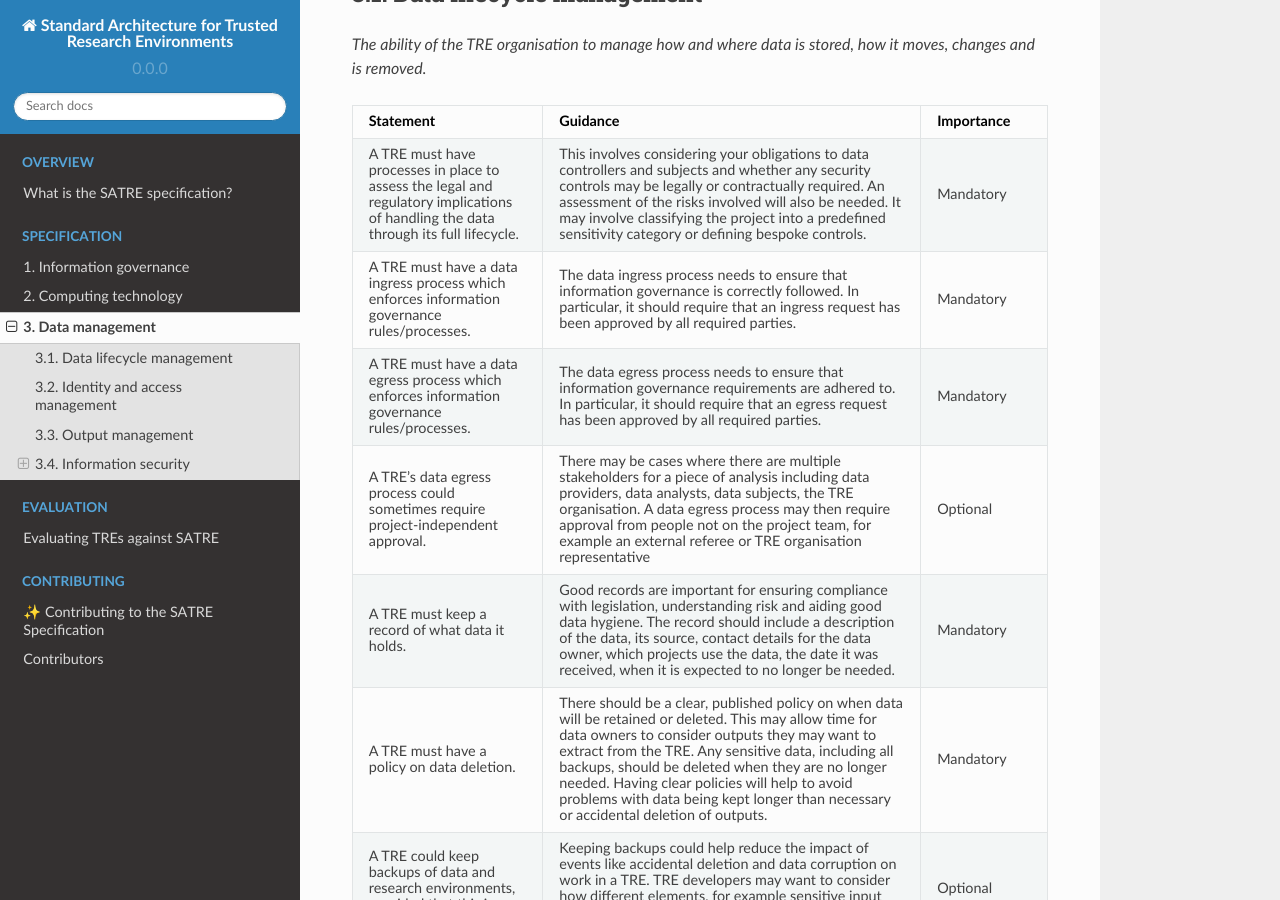
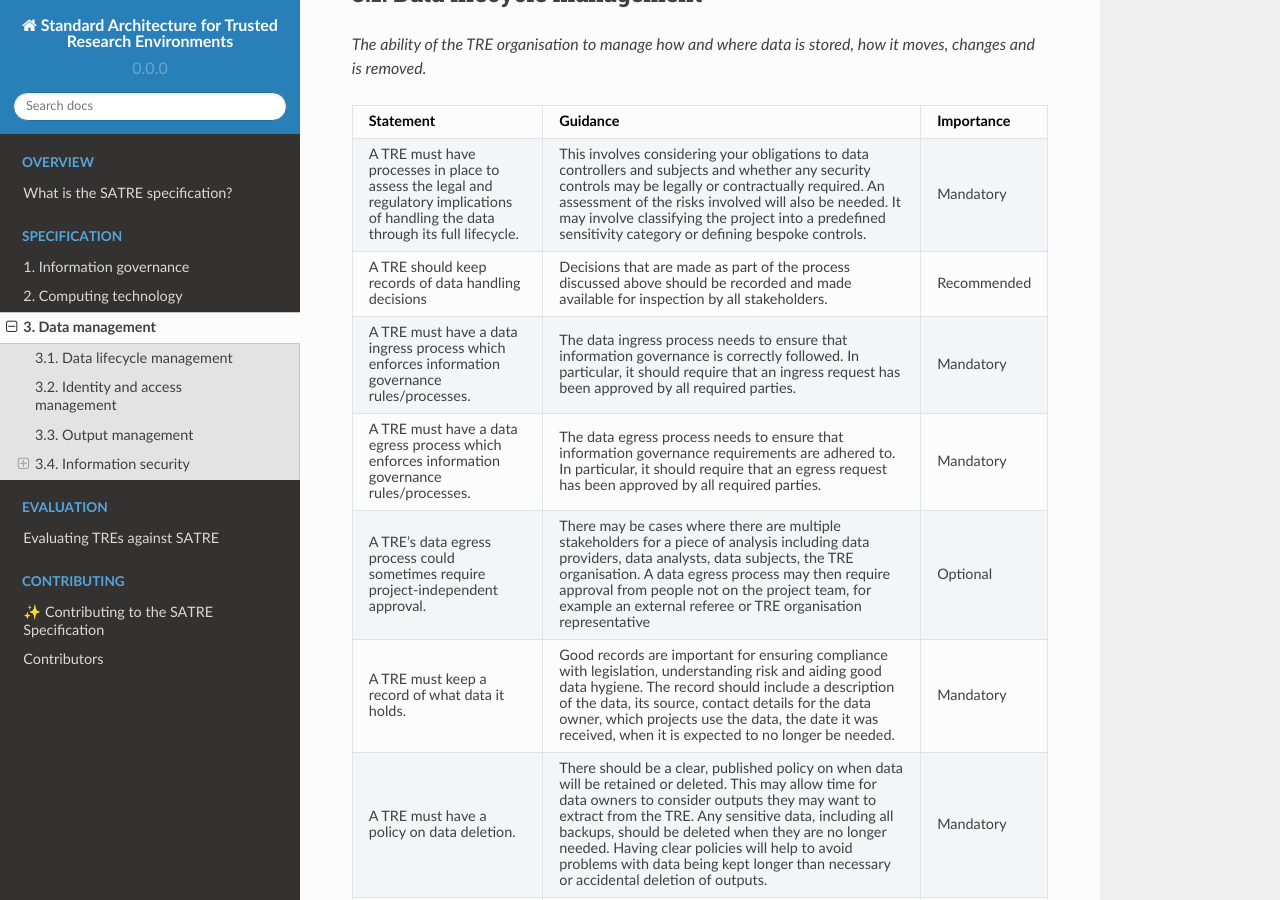
Before and after one commit to sa-tre/satre-specification, a Sphinx documentation site: the page built from docs/source/pillars/data_management.md, in a window 1280 px wide and 900 px high, scrolled down 723 px. Built offline with Sphinx 7.4.7 and the Read the Docs theme 2.0.0, drawn with Linux system fonts in a browser that asks for light colours.

Commit message:
:memo: Add data handling record section

```diff
--- a/docs/source/pillars/data_management.md
+++ b/docs/source/pillars/data_management.md
@@ -29,6 +29,9 @@ _The ability of the TRE organisation to manage how and where data is stored, how
     An assessment of the risks involved will also be needed.
     It may involve classifying the project into a predefined sensitivity category or defining bespoke controls.
   - Mandatory
+* - A TRE should keep records of data handling decisions
+  - Decisions that are made as part of the process discussed above should be recorded and made available for inspection by all stakeholders.
+  - Recommended
 * - A TRE must have a data ingress process which enforces information governance rules/processes.
   - The data ingress process needs to ensure that information governance is correctly followed.
     In particular, it should require that an ingress request has been approved by all required parties.
```
